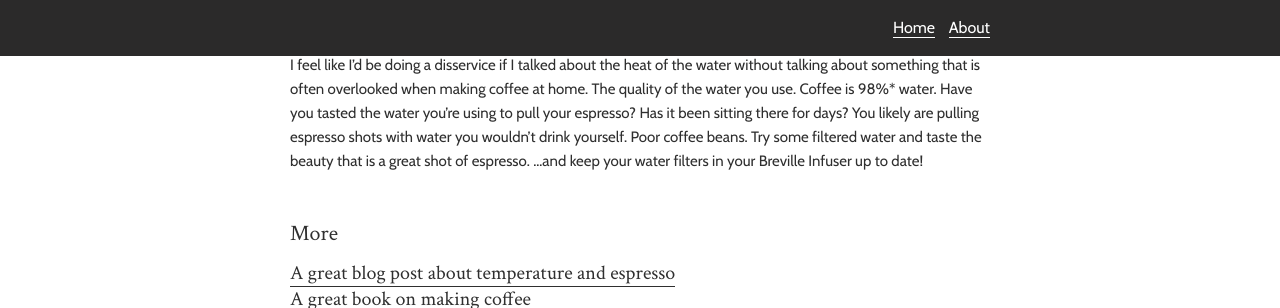
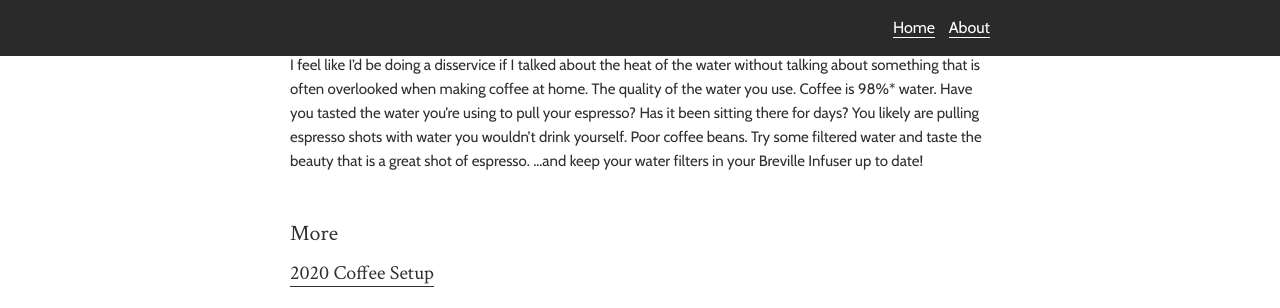
Before and after one commit to peterramsing/personal-site, a Jekyll site: the page built from _posts/2018-04-17-how-to-change-temperature-of-breville-infuser-espresso-machine.md, in a window 1280 px wide and 900 px high, scrolled down 910 px, cut to the strip 0-308 px from the top of the window. Built offline with Jekyll 4.4.1, drawn with Linux system fonts in a browser that asks for light colours; nearby versions of some CDN libraries.

Commit message:
Post updates

```diff
--- a/_posts/2018-04-17-how-to-change-temperature-of-breville-infuser-espresso-machine.md
+++ b/_posts/2018-04-17-how-to-change-temperature-of-breville-infuser-espresso-machine.md
@@ -23,9 +23,11 @@ I feel like I'd be doing a disservice if I talked about the heat of the water wi
 
 ## More
 
+<h3><a href="/my-2020-coffee-setup">2020 Coffee Setup</a></h3>
+<br/>
 <h3><a href="https://www.fivesenses.com.au/blog/brew-temperature-and-its-effects-on-espresso/
 " title="A great blog post about temperature and espresso" rel="nofollow" target="_blank">A great blog post about temperature and espresso</a></h3>
-
+<br/>
 <h3><a href="http://amzn.to/2DZ1YcB
 " title="A great book on making coffee" rel="nofollow" target="_blank">A great book on making coffee</a></h3>
 <iframe style="width:120px;height:240px;" marginwidth="0" marginheight="0" scrolling="no" frameborder="0" src="//ws-na.amazon-adsystem.com/widgets/q?ServiceVersion=20070822&OneJS=1&Operation=GetAdHtml&MarketPlace=US&source=ss&ref=as_ss_li_til&ad_type=product_link&tracking_id=peterramsin07-20&marketplace=amazon&region=US&placement=1419715844&asins=1419715844&linkId=eb405afe68a10d0588766b20745c74d6&show_border=true&link_opens_in_new_window=true"></iframe>
```
Also changed, not shown: _posts/2020-04-15-my-2020-coffee-setup.md (+2 -0 lines).
